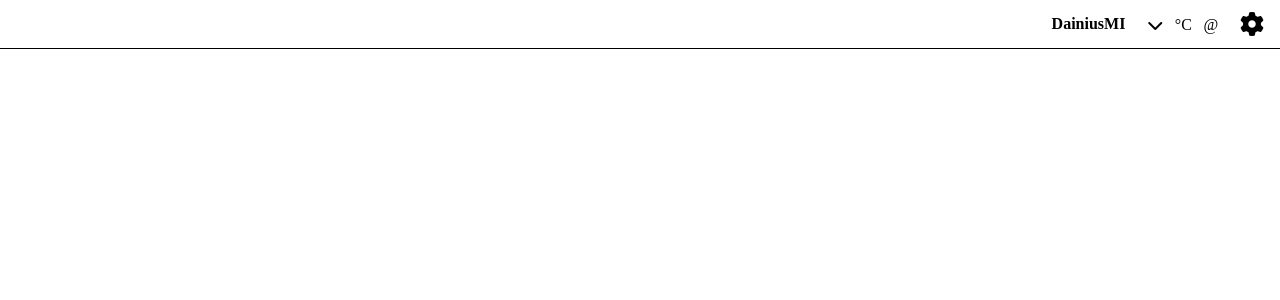
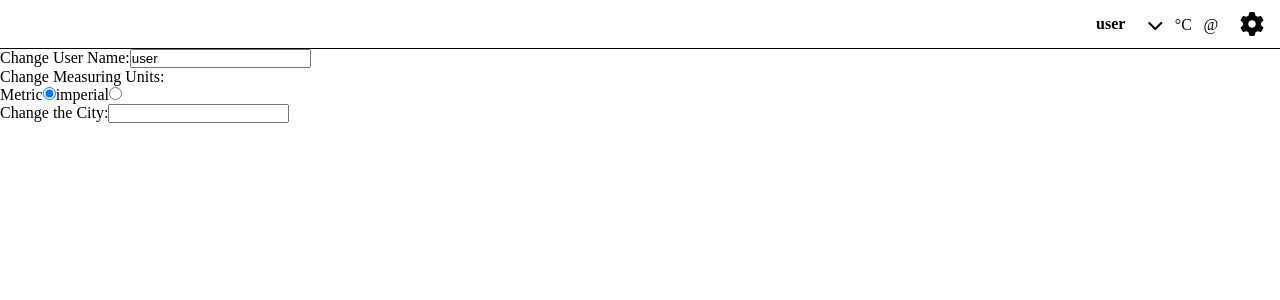
Before and after one commit to DainiusMI/Personal-Panel, a React (Vite) app: page / in a window 1280 px wide. Shown: the top 300 px of the page. Built offline with nearby package versions, Linux system fonts and the light colour scheme; no server answers.

Commit message:
scuffed instant settings

```diff
--- a/src/App.jsx
+++ b/src/App.jsx
@@ -1,6 +1,6 @@
 import React, {useState, useEffect} from 'react'
 import Navbar from './assets/components/Navbar'
-
+import Settings from './assets/components/Settings'
 
 
 // get IP from:
@@ -21,10 +21,12 @@ export default function App() {
 
   const [userData, setUserData] = useState({
     user_ip: "",
+    user_name: "user",
     units: "metric",
+    city_name: "",
     errors: []
   })
-
+  console.log(userData)
   // get IP
   useEffect(() => {
     fetch("https://api.bigdatacloud.net/data/client-ip").
@@ -91,6 +93,10 @@ export default function App() {
         userData={userData}
         setUserData={setUserData}
       />
+      <Settings
+        userData={userData}
+        setUserData={setUserData}
+      />
     </div>
   )
 }
--- a/src/assets/components/Navbar.jsx
+++ b/src/assets/components/Navbar.jsx
@@ -40,7 +40,7 @@ export default function Navbar({api_keys, userData, setUserData}) {
                 feels_like: data.main.feels_like,
             })
         })
-    }, [userData.latitude, userData.longitude])
+    }, [userData.latitude, userData.longitude, userData.units])
 
 
     const handleMouseOver = (event) => { setGadgetState({hovered: event.target.id}) }
@@ -64,7 +64,7 @@ export default function Navbar({api_keys, userData, setUserData}) {
     return (
         <nav className="navbar"
         >
-            <p className="user__name"><strong>DainiusMI</strong></p>
+            <p className="user__name"><strong>{userData.user_name}</strong></p>
             <div className="weather__gadget">
 
                 <div className="gadget__main">
--- /dev/null
+++ b/src/assets/components/Settings.jsx
@@ -0,0 +1,72 @@
+import React, {useState, useEffect} from 'react'
+
+export default function Settings({userData, setUserData}) {
+
+    function handleChange(event) {
+        const {name, value, type, checked} = event.target
+        setUserData(prevFormData => {
+            return {
+                ...prevFormData,
+                [name]: type === "checkbox" ? checked : value
+            }
+        })
+    }
+
+    return (
+        <div className="settings">
+            <div className="settings__username">
+                <label htmlFor="user_name">Change User Name:
+                    <input
+                        id='user_name'
+                        type="text"
+
+                        name='user_name'
+                        value={userData.user_name}
+                        onChange={handleChange}
+                    />
+                </label>
+            </div>
+            <div className="settings__units">
+                <p className='units__text'>Change Measuring Units:</p>
+                <label htmlFor="metric">Metric
+                    <input
+                        id="metric"
+                        type="radio"
+
+                        value="metric"
+                        name="units"
+                        checked={userData.units === "metric"}
+                        onChange={handleChange}
+                    />
+
+                </label>
+                <label htmlFor="imperial">imperial
+                    <input
+                        id="imperial"
+                        type="radio"
+
+                        value="imperial"
+                        name="units"
+                        checked={userData.units === "imperial"}
+                        onChange={handleChange}
+                    />
+
+                </label>
+
+
+            </div>
+            <div className="settings__city">
+                <label htmlFor="city_name">Change the City:
+                        <input
+                            id='city_name'
+                            type="text"
+
+                            name='city_name'
+                            value={userData.city_name}
+                            onChange={handleChange}
+                        />
+                    </label>
+            </div>
+        </div>
+    )
+}
--- /dev/null
+++ b/src/assets/css/Settings.css
@@ -0,0 +1,3 @@
+.settings {
+  width: 100%;
+}/*# sourceMappingURL=Settings.css.map */
--- /dev/null
+++ b/src/assets/scss/Settings.scss
@@ -0,0 +1,6 @@
+@use "./mixins" as *;
+
+
+.settings {
+    width: 100%;
+}
```
Also changed, not shown: 1 other file (tests, documents, lock files or other folders).
